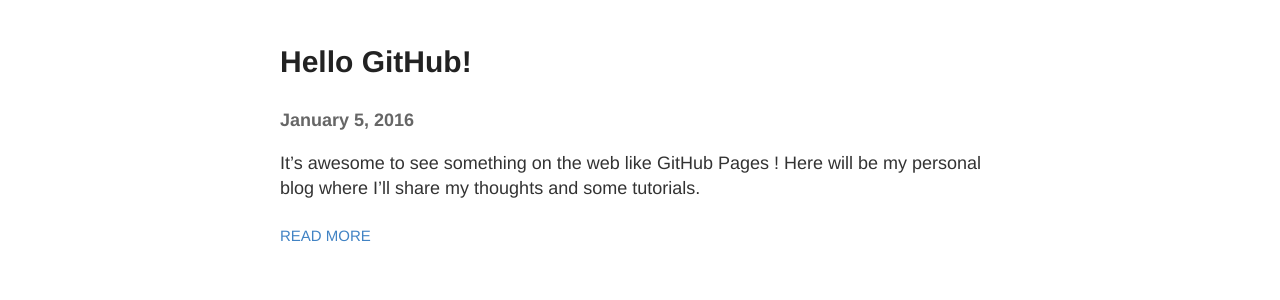
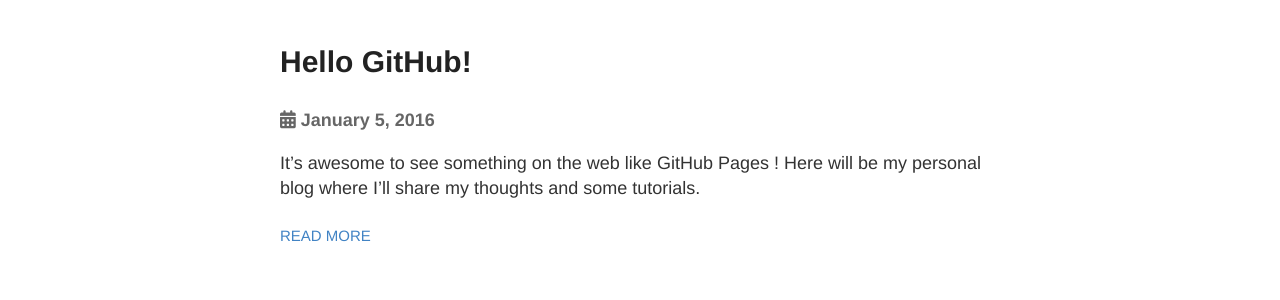
Before and after one commit to lilessam/lilessam.github.io, a Jekyll site: the page built from index.html, in a window 1280 px wide. Shown: the part 125-425 px from the top of the page. Built offline with Jekyll 4.4.1, drawn with Linux system fonts in a browser that asks for light colours; nearby versions of some CDN libraries.

Commit message:
Add calendar icon

```diff
--- a/_layouts/default.html
+++ b/_layouts/default.html
@@ -11,7 +11,7 @@
     <link rel="shortcut icon" type="image/png" href="https://avatars2.githubusercontent.com/u/8589158?v=3&s=460"/>
     <link rel="stylesheet" type="text/css" href="{{ site.baseurl }}/style.css" />
     <link rel="alternate" type="application/rss+xml" title="{{ site.name }} - {{ site.description }}" href="{{ site.baseurl }}/feed.xml" />
-
+    <script src="https://use.fontawesome.com/378651ee30.js"></script>
     <!-- Created with Jekyll Now - http://github.com/barryclark/jekyll-now -->
   </head>
 
--- a/index.html
+++ b/index.html
@@ -7,7 +7,7 @@ layout: default
     <article class="post">
 
       <h1><a href="{{ site.baseurl }}{{ post.url }}">{{ post.title }}</a></h1>
-      <h4>{{ post.date | date: "%B %e, %Y" }}</h4>
+      <h4><i class="fa fa-calendar" aria-hidden="true"></i> {{ post.date | date: "%B %e, %Y" }}</h4>
       <div class="entry" style="margin-bottom: 3%;">
         {{ post.excerpt | markdownify }}
       </div>
```
